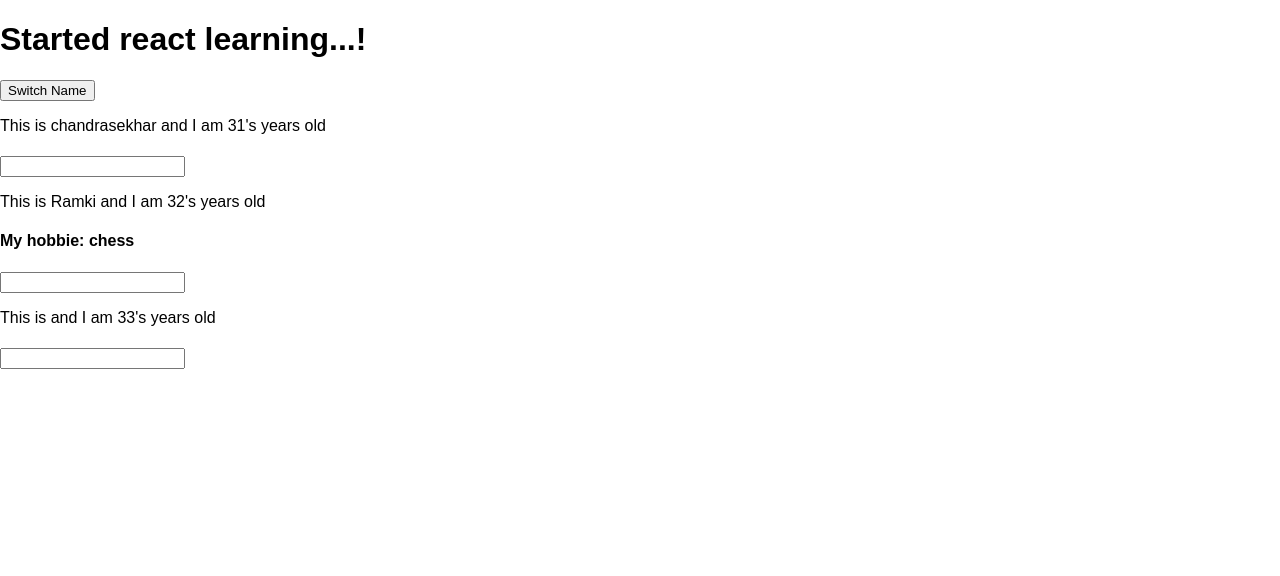
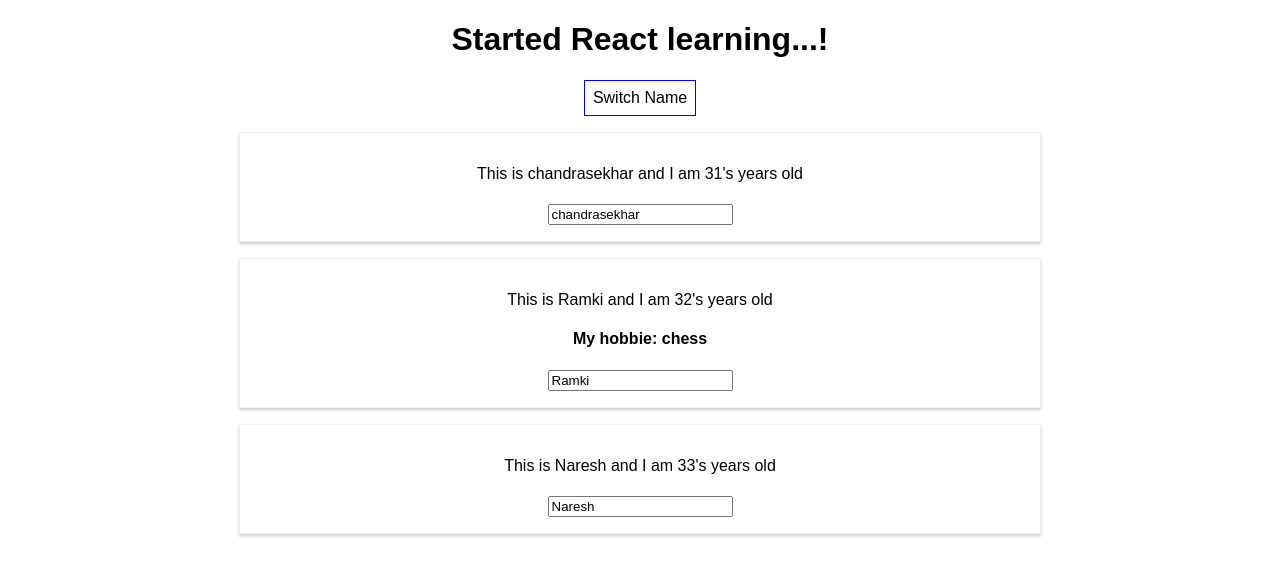
Before and after one commit to sekhar1245/React-Workouts, a React (Create React App) app in the folder react_practice/: page / in a window 1280 px wide. Shown: the top 576 px of the page. Built offline with nearby package versions, Linux system fonts and the light colour scheme.

Commit message:
adding styles to components : inlines styles for button and manintaing separate css Person.css

```diff
--- a/react_practice/src/App.js
+++ b/react_practice/src/App.js
@@ -1,4 +1,5 @@
 import React, { Component } from 'react';
+import './App.css';
 import Person from './Person/Person.js';
 
 
@@ -48,10 +49,19 @@
 
   }
   render() {
+
+    const styles= {
+      backgroundColor:'white',
+      font:'inherit',
+      border:'1px solid blue',
+      padding:'8px',
+      cursor:'pointer'
+      };
+
     return (
       <div className="App">
-        <h1>Started react learning...!</h1>
-        <button onClick={() => this.switchNameHandler("chandru.....!")}> Switch Name</button>
+        <h1>Started React learning...!</h1>
+        <button  style ={styles} onClick={() => this.switchNameHandler("chandru.....!")}> Switch Name</button>
         <Person
         name={this.state.persons[0].name}
         age= {this.state.persons[0].age} />
@@ -61,7 +71,7 @@
         click={this.switchNameHandler.bind(this,"chandru1245.....!")}
         changed={this.nameChangeHandler}>My hobbie: chess</Person>
         <Person n
-        ame={this.state.persons[2].name}
+        name={this.state.persons[2].name}
         age={this.state.persons[2].age}/>
 
       </div>
--- /dev/null
+++ b/react_practice/src/Person/Person.css
@@ -0,0 +1,8 @@
+.Person{
+width: 60%;
+margin: 16px auto;
+box-shadow: 0 2px  3px #ccc;
+border: 1px solid #eee;
+text-align:center;
+padding:16px;
+}
--- a/react_practice/src/Person/Person.js
+++ b/react_practice/src/Person/Person.js
@@ -1,12 +1,13 @@
 import React from 'react';
+import './Person.css';
 
 const person = (props)=>{
 
    return (
-   <div onClick={props.click}>
+   <div className ="Person" onClick={props.click}>
        <p> This is {props.name} and I am {props.age}'s years old</p>
         <h4 >{props.children}</h4>
-        <input type="text" onChange={props.changed} />
+        <input type="text" onChange={props.changed}  value={props.name} />
 
    </div>
     )
```
